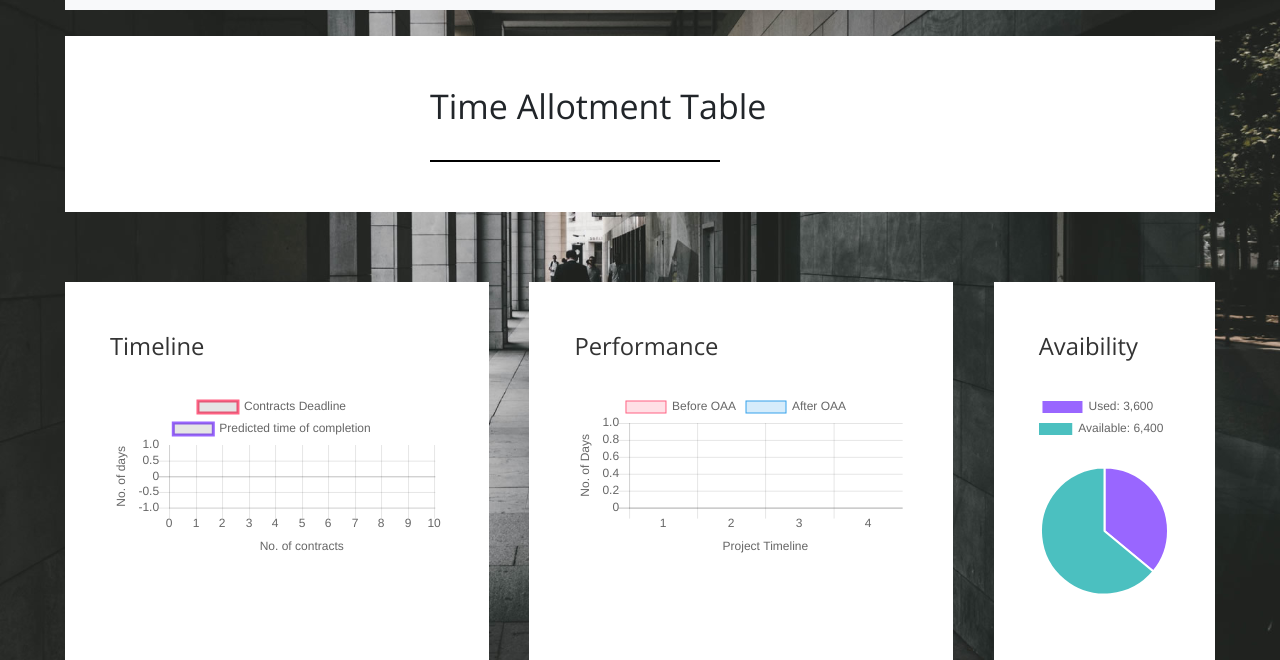
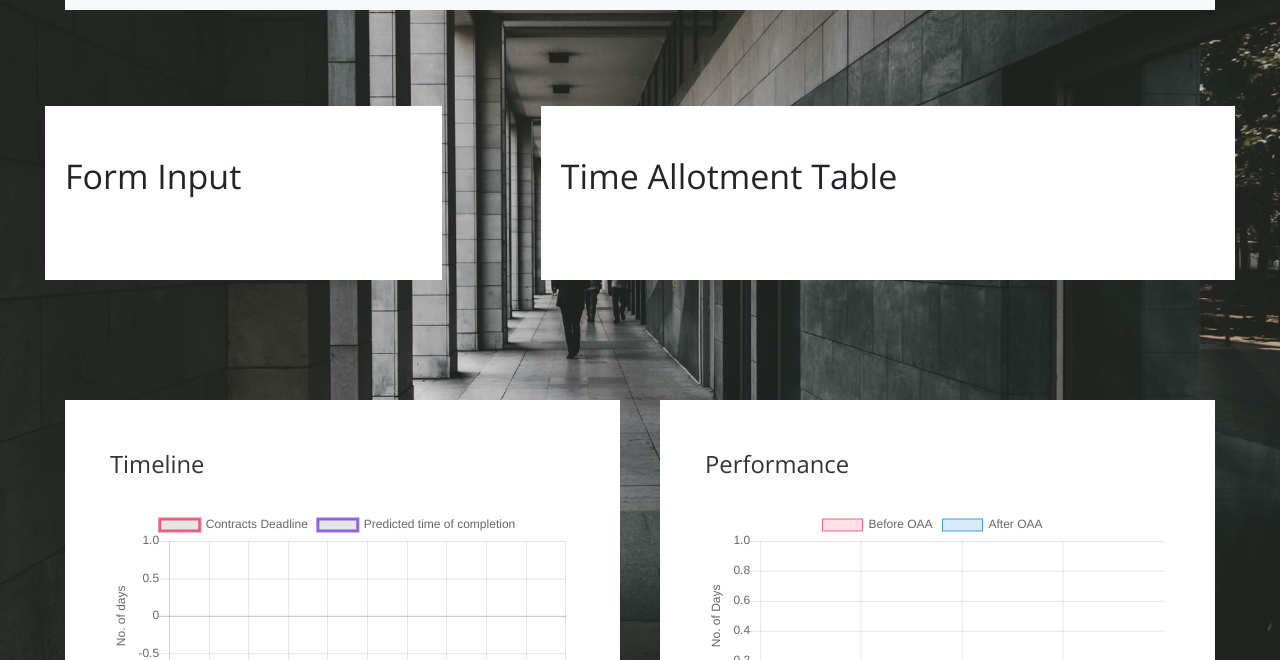
Before and after one commit to iamsid2/WorkExo, a plain HTML site: page templates/report.html in a window 1280 px wide. Shown: the part 140-800 px from the top of the page. Drawn offline with nearby package versions, Linux system fonts and the light colour scheme; no server answers.

Commit message:
UI & fixed

```diff
--- a/templates/css/tooplate.css
+++ b/templates/css/tooplate.css
@@ -487,9 +487,10 @@ footer {
 }
 
 .Table{
- background-color: rgba(54, 162, 235, 0.2);
+ /* background-color: rgba(54, 162, 235, 0.2); */
  text-align: center;
- border: 1px solid black;
+ /* border: 1px solid black; */
+ width: 1000px;
 }
 
 
--- a/templates/js/script.js
+++ b/templates/js/script.js
@@ -26,19 +26,22 @@ $(document).ready(function () {
             n = formdata[1].value.length + 1;
             console.log(m);
             console.log(n);
-            var myTable = "<table>";
+            var myTable = "<table><tr><td style='border: 1px solid black';>Contract_No</td><td style='border: 1px solid black';>A_Starts</td><td style='border: 1px solid black';>A_Ends/ B_Starts</td><td style='border: 1px solid black';>B_Ends/ C_Starts</td><td style='border: 1px solid black';>End_of_Contract</td></tr>";
             for (var i = 0; i < m; i++) {
-                myTable += "<tr>";
+                myTable += "<tr><td style='border: 1px solid black';>"+(i+1)+"</td>";
                 console.log("Hello");
                 for (var j = 0; j < n; j++) {
-                    myTable += "<td style='width: 100px; color: black;'>" + data[i][j].toFixed(2) + "</td>";
+                  myTable += "<td style='border: 1px solid black';>" + data[i][j].toFixed(2) + "</td>";
 
                 }
                 myTable += "</tr>";
+              }
+            myTable += "</table>";
 
-            }
-            myTable += "</table>";
+            var form = "<p><b>No_of_Contracts:- </b>"+formdata[0].value+"</p> <p><b>Departments:-</b>"+formdata[1].value+"</p> <p><b>No_of_Workers_per_dept.:- </b>"+formdata[2].value+"</p><p><b>Departmental_Share:-</b>"+formdata[3].value+"</p><p><b>Duration_of_each_Contract:-</b>"+formdata[4].value+"</p>";
+
             localStorage.setItem("table", myTable);
+            localStorage.setItem("form", form);
             localStorage.setItem("c_w", cumulative_freq);
             localStorage.setItem("c_oaa", c_oaa);
             localStorage.setItem("bar", bar_graph);
--- a/templates/report.html
+++ b/templates/report.html
@@ -80,33 +80,46 @@
             </div>
             <!-- row -->
             <br>
-            <div class="bg-white tm-block h-100" >
-                <div style="margin-left: 320px;">
+            <div class="row tm-content-row tm-mt-big">
+            <div class="bg-white tm-block tm-col tm-col-big h-100 col-lg-4 ">
+                <div>
+                <h2 >Form Input</h2><br>
+                <div id="inputs">
+                </div>
+                </div>
+            </div>
+
+            <div class="bg-white tm-block tm-col tm-col-big h-100 col-lg-7 ">
+                <div>
                 <h2 >Time Allotment Table</h2><br>
-                <div id="tablePrint" class="Table" style="margin-right: 450px;">
+                <div id="tablePrint" class="Table">
                 </div>
-            </div></div>
+                </div>
+            </div>
+          </div>
+
+
 
             <div class="row tm-content-row tm-mt-big">
 
-                <div class="tm-col tm-col-big">
+                <div class="tm-col tm-col-big col-lg-6">
                     <div class="bg-white tm-block h-100">
                         <h2 class="tm-block-title">Timeline</h2>
                         <canvas id="lineChart"></canvas>
                     </div>
                 </div>
-                <div class="tm-col tm-col-big">
+                <div class="tm-col tm-col-big col-lg-6">
                     <div class="bg-white tm-block h-100">
                         <h2 class="tm-block-title">Performance</h2>
                         <canvas id="barChart"></canvas>
                     </div>
                 </div>
-                <div class="tm-col tm-col-small">
+                <!-- <div class="tm-col tm-col-small">
                     <div class="bg-white tm-block h-100">
                         <h2 class="tm-block-title"> Avaibility</h2>
                         <canvas id="pieChart" class="chartjs-render-monitor"></canvas>
                     </div>
-                </div>
+                </div> -->
             </div>
 
 
@@ -137,7 +150,7 @@
             configBar,
             configPie,
             lineChart;
-        barChart, pieChart;
+        barChart;
         var cw = localStorage.getItem("c_w");
         var coa = localStorage.getItem("c_oaa");
         var bar = localStorage.getItem("bar");
@@ -164,6 +177,8 @@
         var x = localStorage.getItem("table");
         document.getElementById('tablePrint').innerHTML = x;
         console.log(x);
+        var y = localStorage.getItem("form");
+        document.getElementById('inputs').innerHTML = y;
     </script>
 </body>
 
```
